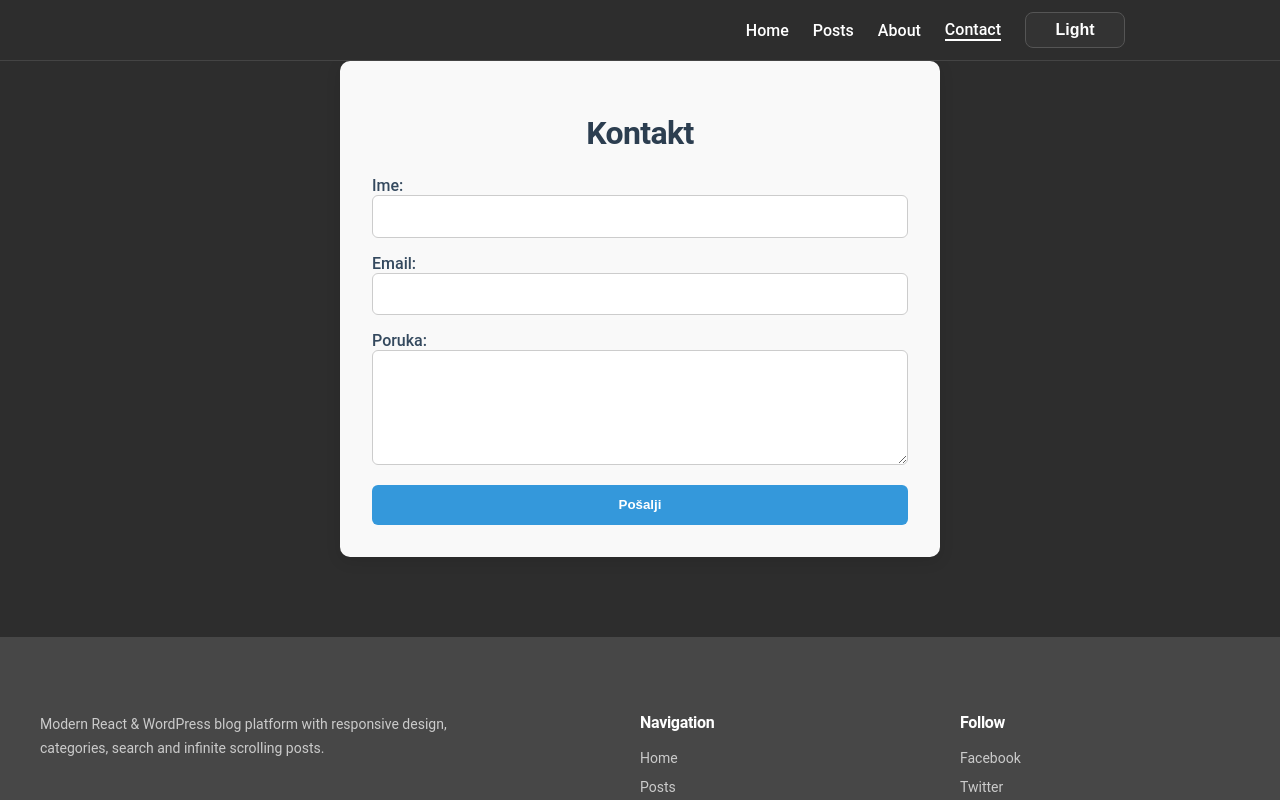
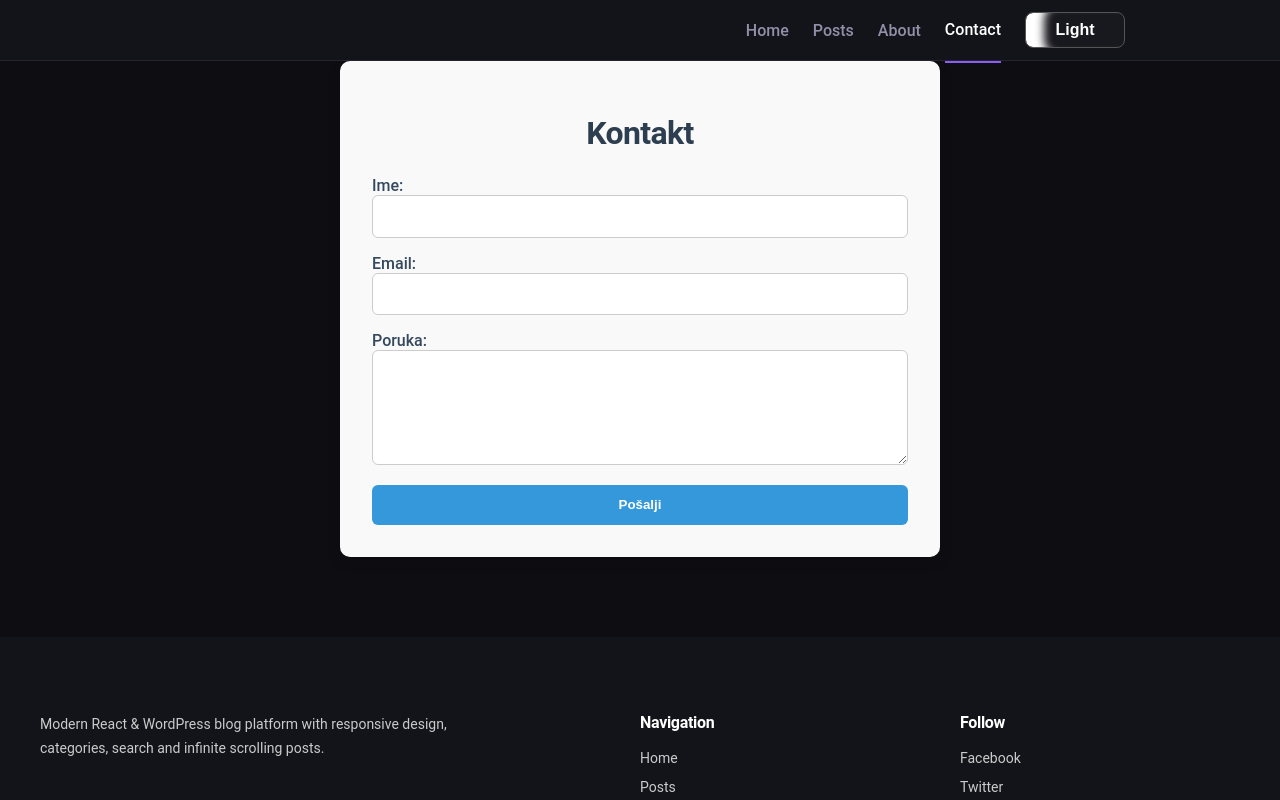
Before and after one commit to StefanST96/wordpress-react-blog, a React (Vite) app: page /contact in a window 1280 px wide. Shown: the top 800 px of the page. Built offline with nearby package versions, Linux system fonts and the light colour scheme; no server answers.

Commit message:
updated style

```diff
--- a/src/components/Layout/Footer/Footer.module.scss
+++ b/src/components/Layout/Footer/Footer.module.scss
@@ -112,7 +112,7 @@
 /* DARK MODE SUPPORT (ako koristiš theme context) */
 [data-theme="dark"] {
   .footer {
-    background: #474747;
+    background: #13131a;
   }
 
   .links a {
--- a/src/components/Layout/Navbar/Navbar.module.scss
+++ b/src/components/Layout/Navbar/Navbar.module.scss
@@ -39,7 +39,8 @@
 }
 
 .active {
-  border-bottom: 2px solid #000;
+  padding: 22px 0px 22px 0px;
+  border-bottom: 2px solid #8b5cf6;
 }
 
 .hamburger {
@@ -120,21 +121,20 @@
 
 [data-theme="dark"] {
   .navbar {
-    background: #2d2d2d;
-    border-bottom: 1px solid #444;
+    background: #13131a;
+    border-bottom: 1px solid #252530;
   }
 
   .navLink {
-    color: #fff;
+    color: #9090a8;
+    &.active {
+      color: #fff;
+    }
+    &:hover {
+      color: #fff;
+    }
   }
 
-  .active {
-    border-bottom: 2px solid #fff;
-  }
-
-  .navLinks {
-    background: #2d2d2d;
-  }
   // .logo img {
   //   filter: brightness(0) invert(1);
   // }
--- a/src/components/UI/Button/Button.module.scss
+++ b/src/components/UI/Button/Button.module.scss
@@ -51,8 +51,29 @@
   }
 
   &.dark {
-    background-color: #333;
-    color: #fff;
+    background-color: #fff;
     border: 1px solid #555;
+    box-shadow: inset 26px 0 8px -8px #18181f;
+    transition: 0.5s;
+    &:hover {
+      background-color: #18181f;
+      color: #fff;
+      box-shadow: inset 26px 0 8px -8px #fff;
+    }
   }
 }
+
+[data-theme="dark"] {
+  .button {
+    &.dark {
+      background-color: #18181f;
+      color: #fff;
+      box-shadow: inset 26px 0 8px -8px #fff;
+      &:hover {
+        background-color: #fff;
+        color: #444;
+        box-shadow: inset 26px 0 8px -8px #18181f;
+      }
+    }
+  }
+}
--- a/src/components/UI/Input/Input.module.scss
+++ b/src/components/UI/Input/Input.module.scss
@@ -27,17 +27,15 @@
     }
   }
 
-
   .inputLabel {
     margin-bottom: 8px;
   }
 }
 
-
 [data-theme="dark"] {
   .input {
     .inputField {
-      background-color: #333;
+      background-color: #18181f;
       color: #fff;
       border: solid 1px #555;
       transition: all 0.3s ease;
@@ -47,5 +45,4 @@
       }
     }
   }
-
 }
--- a/src/components/UI/Select/Select.module.scss
+++ b/src/components/UI/Select/Select.module.scss
@@ -75,13 +75,13 @@
 [data-theme="dark"] {
   .select {
     .selectField {
-      background-color: #333;
+      background-color: #18181f;
       color: #fff;
       border: solid 1px #555;
       transition: all 0.3s ease;
 
       .options {
-        background-color: #333;
+        background-color: #18181f;
         border: solid 1px #555;
         transition: all 0.3s ease;
         li {
--- a/src/index.css
+++ b/src/index.css
@@ -11,14 +11,14 @@ h1, h2, h3 {
 }
 :root {
   --bg: #ffffff;
-  --text: #111111;
+  --text: #0d0d12;
   --card: #f5f5f5;
 }
 
 [data-theme="dark"] {
-  --bg: #2d2d2d;
+  --bg: #0d0d12;
   --text: #ffffff;
-  --card: #2d2d2d;
+  --card: #0d0d12;
 }
 
 body {
--- a/src/pages/Home/Home.module.scss
+++ b/src/pages/Home/Home.module.scss
@@ -36,14 +36,15 @@
   max-width: 700px;
   margin: 0 auto;
   padding: 24px;
-  border: 1px solid #eee;
+  border: 1px solid #252530;
   border-radius: 14px;
   text-align: left;
   transition: 0.2s ease;
 
   &:hover {
     transform: translateY(-4px);
-    box-shadow: 0 10px 30px rgba(0, 0, 0, 0.08);
+    box-shadow: 0 8px 32px rgba(139, 92, 246, 0.12);
+    border-color: #8b5cf6 !important;
   }
 }
 
@@ -100,7 +101,8 @@
 
 .skillCard {
   padding: 20px;
-  border: 1px solid #eee;
+  box-shadow: 0 8px 32px rgba(139, 92, 246, 0.12);
+  border: 1px solid #8b5cf6;
   border-radius: 12px;
   text-align: left;
   transition: 0.2s ease;
--- a/src/pages/Posts/LatestPosts/LatestPosts.module.scss
+++ b/src/pages/Posts/LatestPosts/LatestPosts.module.scss
@@ -7,7 +7,7 @@
 }
 
 .postCard {
-  border: 1px solid #eee;
+  border: 1px solid #252530;
   border-radius: 12px;
   overflow: hidden;
   text-align: left;
@@ -15,7 +15,8 @@
 
   &:hover {
     transform: translateY(-4px);
-    box-shadow: 0 10px 25px rgba(0, 0, 0, 0.08);
+    box-shadow: 0 8px 32px rgba(139, 92, 246, 0.12);
+    border-color: #8b5cf6 !important;
   }
 
   img {
--- a/src/pages/Posts/PostCard/PostCard.module.scss
+++ b/src/pages/Posts/PostCard/PostCard.module.scss
@@ -4,16 +4,16 @@
   gap: 20px;
   padding: 20px 10px;
   border-radius: 16px;
-  border-bottom: 1px solid #eee;
+  border: 1px solid #252530;
   cursor: pointer;
   text-decoration: none;
   color: inherit;
-  background: hsla(0, 0%, 0%, 0.1);
 
   transition: background 0.2s ease;
 
   &:hover {
-    background: rgba(0, 0, 0, 0.02);
+    box-shadow: 0 8px 32px rgba(139, 92, 246, 0.12);
+    border-color: #8b5cf6 !important;
   }
 }
 
@@ -71,13 +71,8 @@
 }
 [data-theme="dark"] {
   .card {
-    border-bottom: 1px solid #222;
-
-    &:hover {
-      background: rgba(255, 255, 255, 0.03);
-    }
+    background-color: #18181f;
   }
-
   .title {
     color: #e5e7eb;
   }
```
